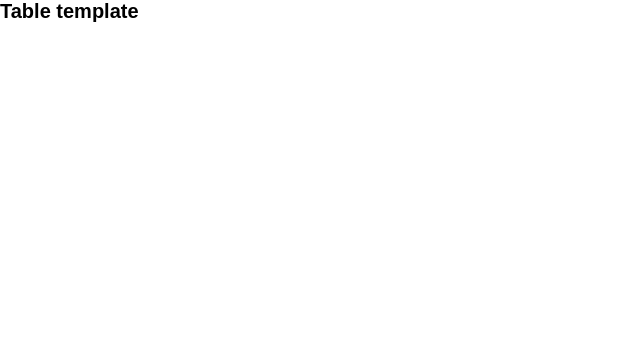
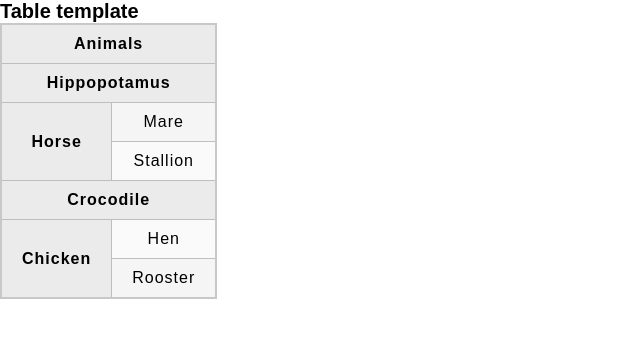
Before and after one commit to kepler003/learning-html-and-css, a plain HTML site: page table-template/index.html in a window 1280 px wide. Shown: the whole page, without its empty margins (0-640 px from the left). Drawn offline with Linux system fonts and the light colour scheme.

Commit message:
Create table

```diff
--- a/table-template/index.html
+++ b/table-template/index.html
@@ -7,7 +7,36 @@
   <link rel="stylesheet" href="styles/style.css">
 </head>
 <body>
-  <h1>Table template</h1>
+  <div class="app">
 
+    <h1>Table template</h1>
+
+    <table>
+      <tr>
+        <th colspan="2">Animals</th>
+      </tr>
+      <tr>
+        <th colspan="2">Hippopotamus</th>
+      </tr>
+      <tr>
+        <th rowspan="2">Horse</th>
+        <td>Mare</td>
+      </tr>
+      <tr>
+        <td>Stallion</td>
+      </tr>
+      <tr>
+        <th colspan="2">Crocodile</th>
+      </tr>
+      <tr>
+        <th rowspan="2">Chicken</th>
+        <td>Hen</td>
+      </tr>
+      <tr>
+        <td>Rooster</td>
+      </tr>
+    </table>
+
+  </div>
 </body>
 </html>
```
